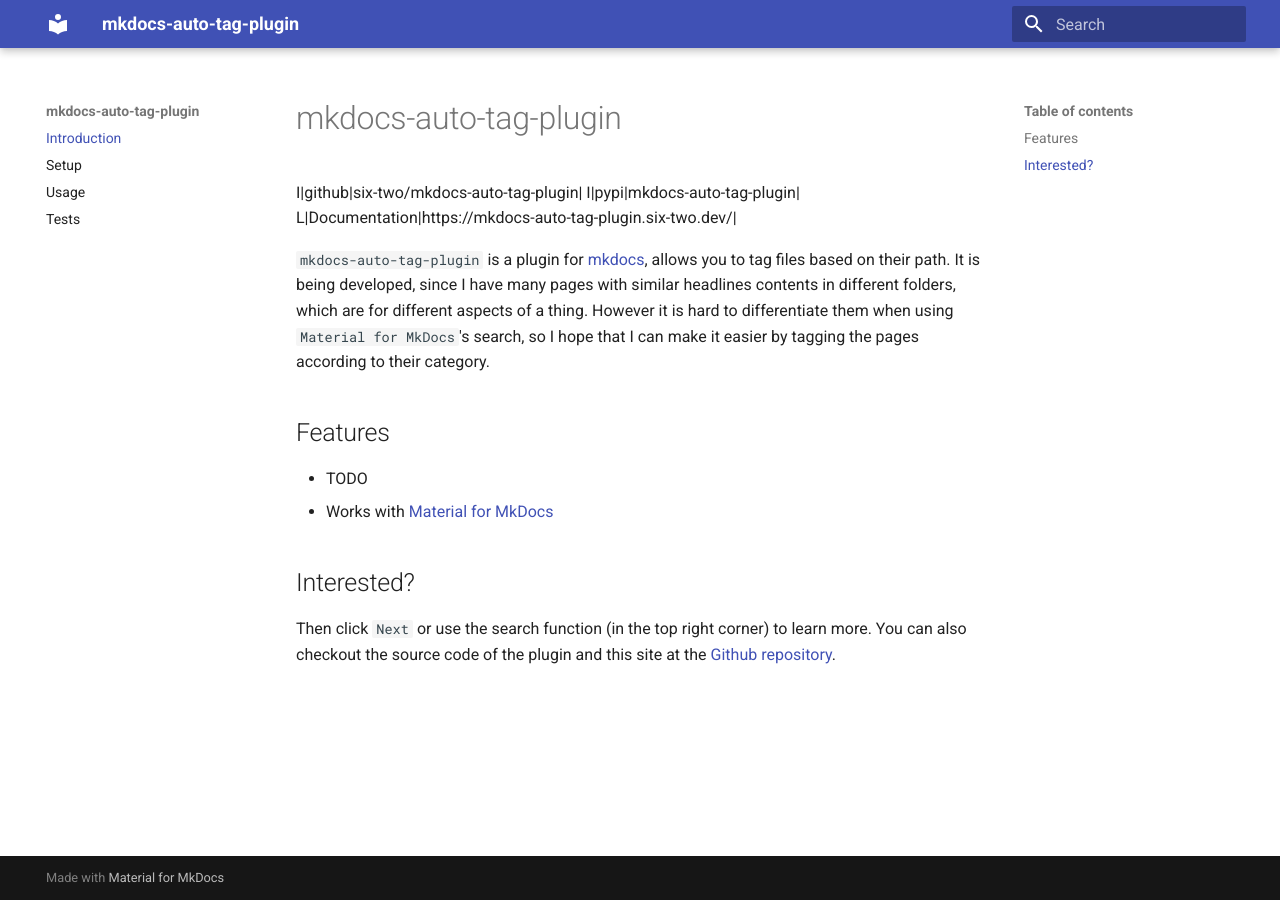
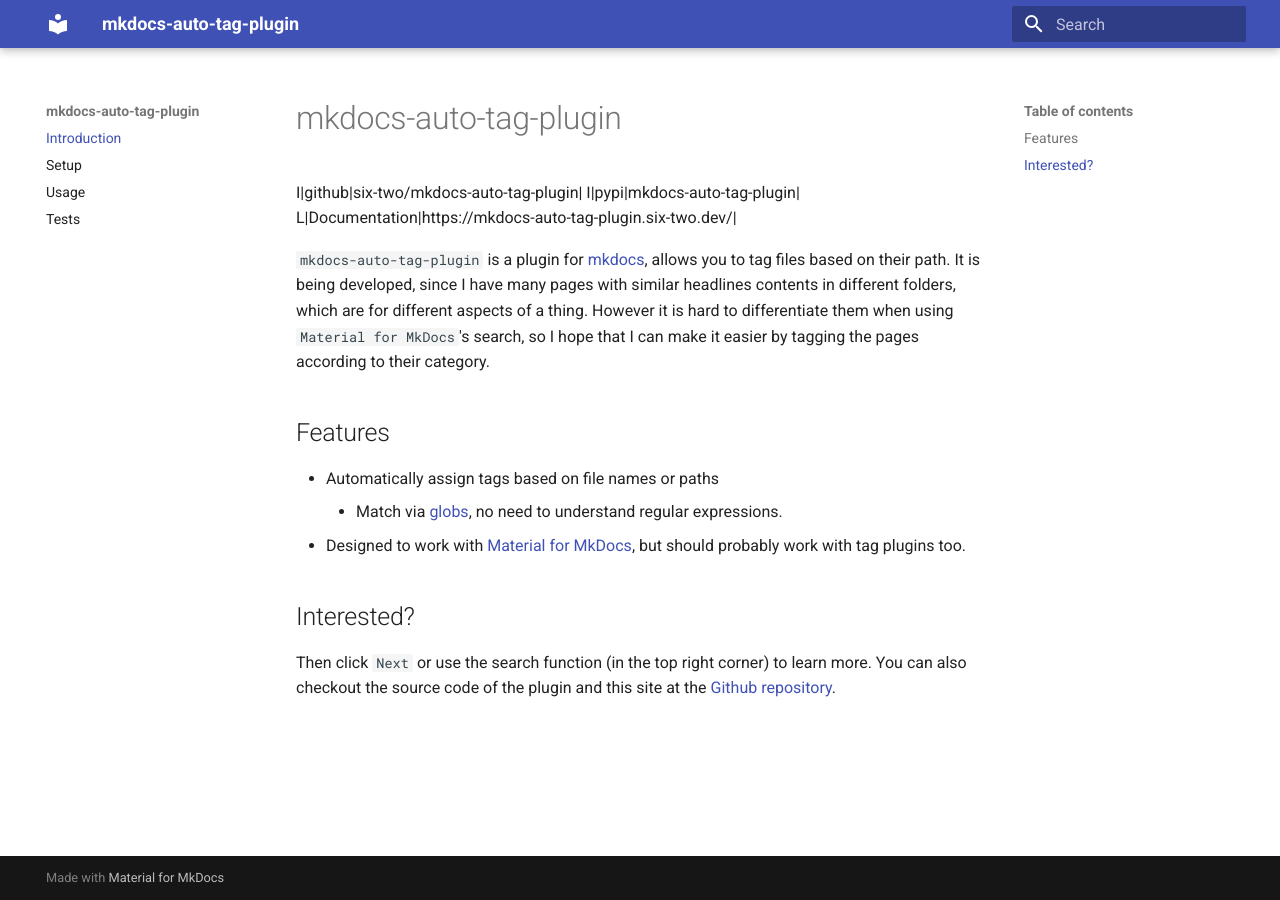
Before and after one commit to six-two/mkdocs-auto-tag-plugin, an MkDocs documentation site: the page built from docs/index.md, in a window 1280 px wide. Built offline with MkDocs 1.6.1 and Material for MkDocs 9.7.7, drawn with Linux system fonts in a browser that asks for light colours.

Commit message:
Small documentation addition

```diff
--- a/docs/index.md
+++ b/docs/index.md
@@ -10,8 +10,9 @@
 
 ## Features
 
-- TODO
-- Works with [Material for MkDocs](https://squidfunk.github.io/mkdocs-material/)
+- Automatically assign tags based on file names or paths
+    - Match via [globs](/usage/#globs), no need to understand regular expressions.
+- Designed to work with [Material for MkDocs](https://squidfunk.github.io/mkdocs-material/), but should probably work with tag plugins too.
 
 ## Interested?
 
```
